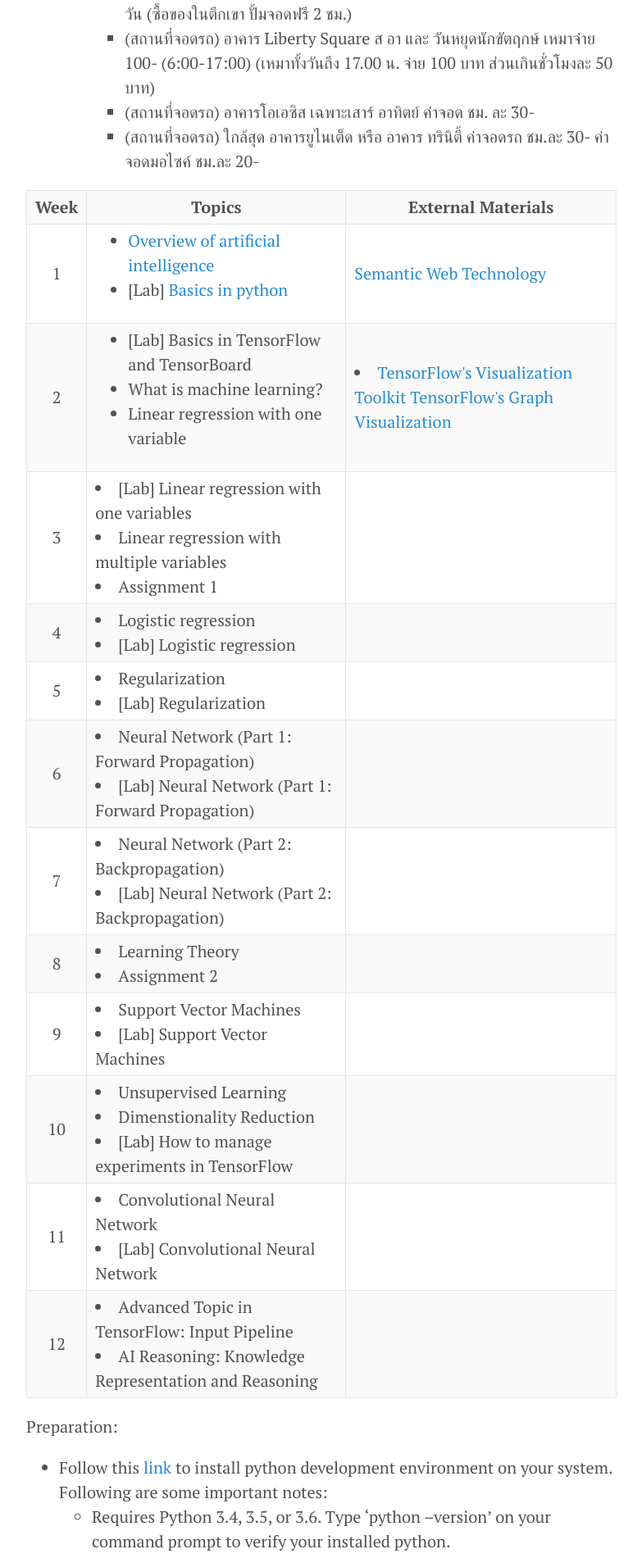
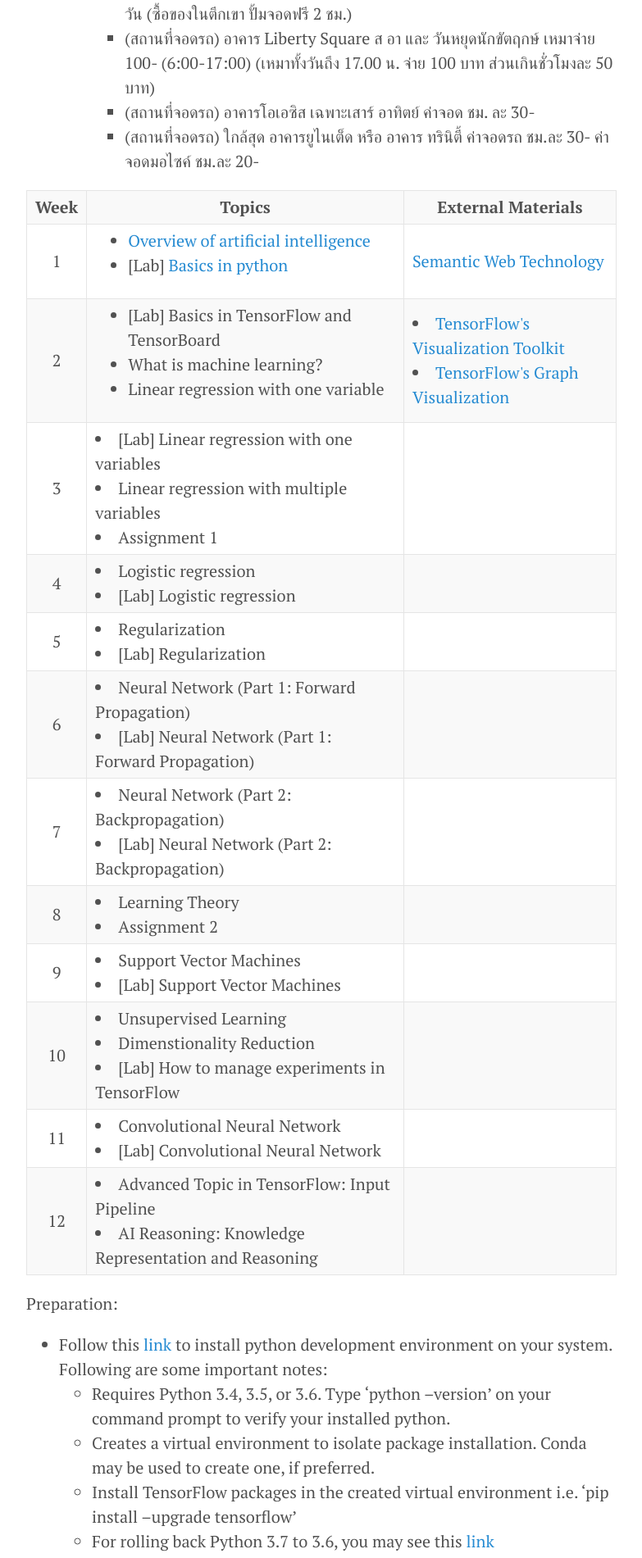
Before and after one commit to xlives/xlives.github.io, a Jekyll site: the page built from courses.markdown, in a window 1280 px wide. Shown: the part 638-2539 px from the top of the page at 82% size, without its empty margins (248-1031 px from the left). Built offline with Jekyll 4.4.1, drawn with Linux system fonts in a browser that asks for light colours.

```diff
--- a/courses.markdown
+++ b/courses.markdown
@@ -36,8 +36,8 @@ Present
     <td> <ul> <li> [Lab] Basics in TensorFlow and TensorBoard </li>
        <li> What is machine learning? </li>
        <li> Linear regression with one variable </li> </ul> </td>
-     <td> <li> <a href='https://github.com/tensorflow/tensorboard'>TensorFlow's Visualization Toolkit</a>
-          <a href='https://www.tensorflow.org/guide/graph_viz'>TensorFlow's Graph Visualization</a> </li> </td>
+     <td> <li> <a href='https://github.com/tensorflow/tensorboard'>TensorFlow's Visualization Toolkit</a> </li>
+          <li> <a href='https://www.tensorflow.org/guide/graph_viz'>TensorFlow's Graph Visualization</a> </li> </td>
   </tr>
   <tr>
     <td align='center'>3</td>
```
